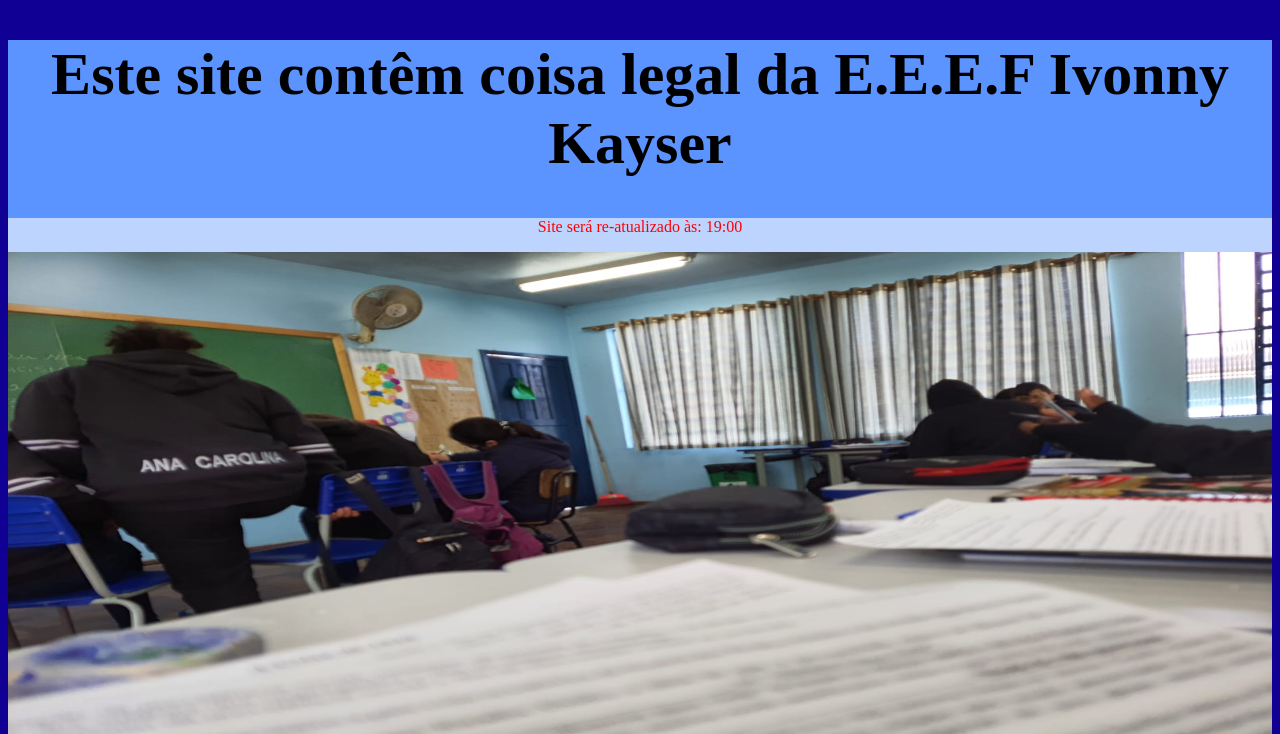
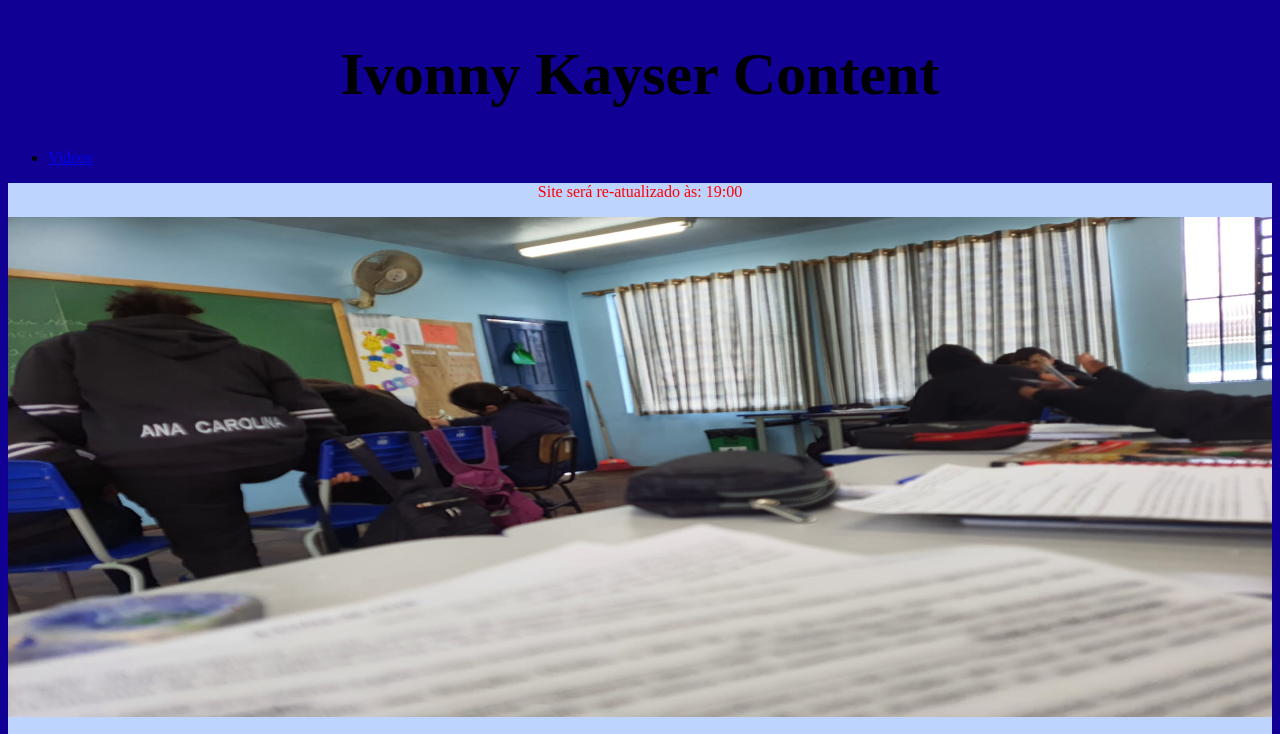
Before and after one commit to ProgramerXFront/ikcontent, a plain HTML site: page index.html in a window 1280 px wide. Shown: the top 734 px of the page. Drawn offline with Linux system fonts and the light colour scheme.

Commit message:
Update index.html

```diff
--- a/index.html
+++ b/index.html
@@ -5,11 +5,16 @@
         <title>Ivonny Kayser Content</title>
         <link rel="stylesheet" href="style.css">
     </head>
-    <div class="principal">
     <body>
-        <div class="principal">
-            <h1>Este site contêm coisa legal<strong></strong> da E.E.E.F Ivonny Kayser</h1>
-        </div>
+        <header>
+            <h1>Ivonny Kayser Content</h1>
+
+            <nav>
+                <ul>
+                    <li><a href="videos.html">Videos</a></li>
+                </ul>
+            </nav>
+        </header>
 
         <div class="informação">
             <p style="color: red">Site será re-atualizado às: 19:00</p>
```
